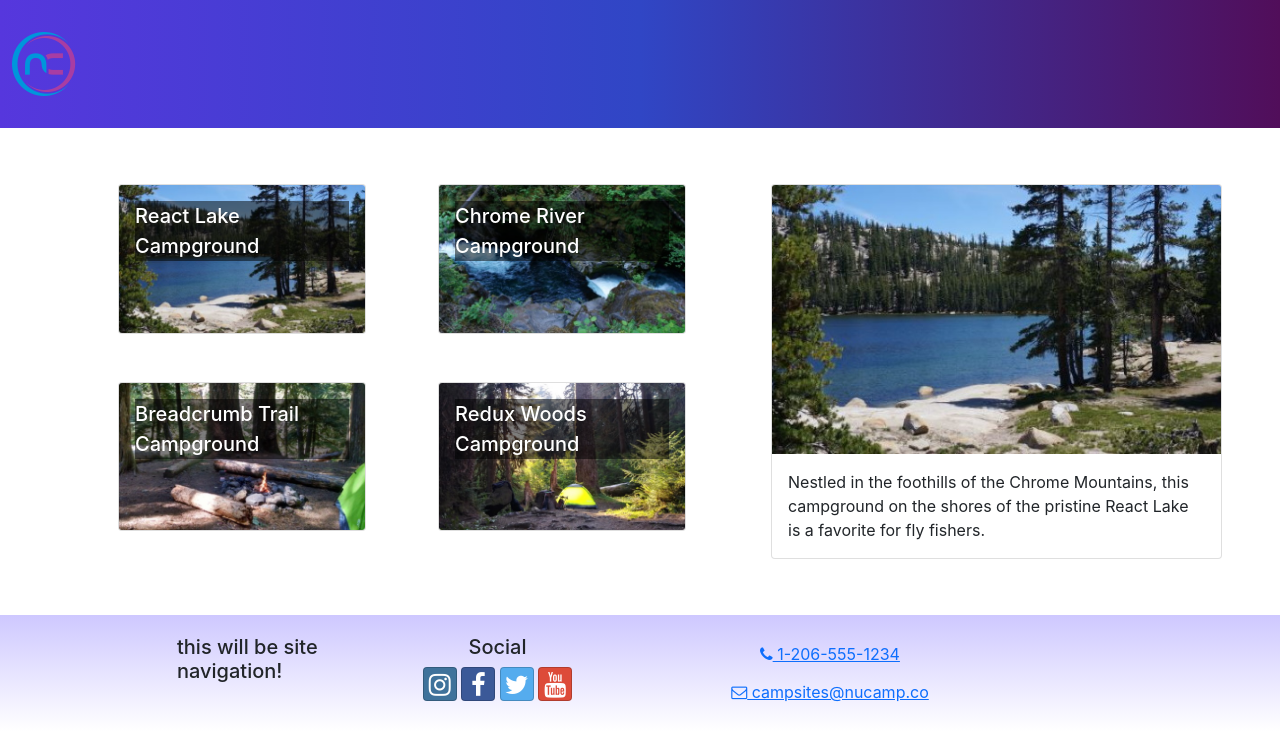
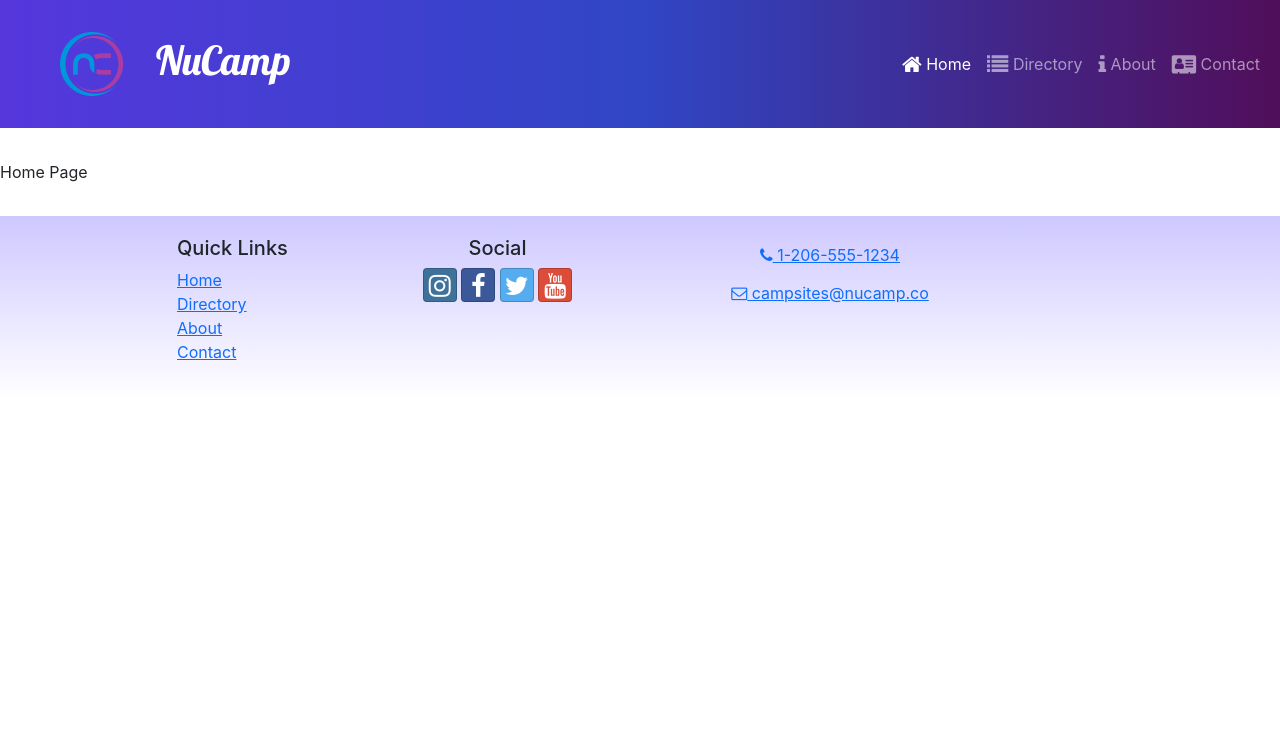
Before and after one commit to KibaaraNava/nucampsite-with-react, a React (Create React App) app: page / in a window 1280 px wide. Shown: the top 744 px of the page. Built offline with nearby package versions, Linux system fonts and the light colour scheme.

Commit message:
ReactRouter, Header and Footer Links

```diff
--- a/src/App.js
+++ b/src/App.js
@@ -1,5 +1,8 @@
 import React from 'react';
 import './App.css';
+import { Routes, Route } from 'react-router-dom';
+import HomePage from './pages/HomePage';
+import ContactPage from './pages/ContactPage';
 import CampsitesDirectoryPage from './pages/CampsitesDirectoryPage';
 import Header from './components/Header';
 import Footer from './components/Footer';
@@ -8,7 +11,11 @@ function App() {
     return (
         <div className='App'>
             <Header />
-            <CampsitesDirectoryPage />
+            <Routes>
+                <Route path="/" element={<HomePage />}/>
+                <Route path="contact" element={<ContactPage />}/>
+                <Route path="directory" element={<CampsitesDirectoryPage />}/>
+            </Routes>
             <Footer />
         </div>
     );
--- a/src/components/Footer.js
+++ b/src/components/Footer.js
@@ -1,5 +1,6 @@
 import React from 'react';
 import { Container, Row, Col } from 'reactstrap';
+import { Link } from 'react-router-dom';
 
 const Footer = () => {
     return (
@@ -8,7 +9,21 @@ const Footer = () => {
                 <Row>
                     {/* First Column */}
                     <Col xs={{ size: 4, offset: 1 }} sm="2">
-                        <h5>this will be site navigation!</h5>
+                        <h5>Quick Links</h5>
+                        <ul className="list-unstyled">
+                            <li>
+                               <Link to="/">Home</Link>
+                            </li>
+                            <li>
+                               <Link to="/directory">Directory</Link>
+                            </li>
+                            <li>
+                               <Link to="/about">About</Link>
+                            </li>
+                            <li>
+                               <Link to="/contact">Contact</Link>
+                            </li>
+                        </ul>
                     </Col>
 
                     {/* Second Column */}
--- a/src/components/Header.js
+++ b/src/components/Header.js
@@ -1,14 +1,49 @@
-import { Navbar, NavbarBrand} from 'reactstrap';
+import { useState } from 'react';
+import {
+    Navbar,
+    NavbarBrand,
+    Collapse,
+    NavbarToggler,
+    Nav,
+    NavItem
+} from 'reactstrap';
+import { NavLink } from 'react-router-dom';
 import NucampLogo from '../app/assets/img/logo.png';
 
 const Header = () => {
+    const [menuOpen, setMenuOpen] = useState(false);
     return (
         <Navbar dark color='primary' sticky='top' expand='md'>
 
-                    <NavbarBrand href='/'>
-                        <img src={NucampLogo} alt='nucamp logo' />
+                    <NavbarBrand className="ms-5" href='/'>
+                        <img src={NucampLogo} alt='nucamp logo' className="float-start"/>
+                        <h1 className="mt-1">NuCamp</h1>
                     </NavbarBrand>
-
+                    <NavbarToggler onClick={() => {setMenuOpen(!menuOpen)}}/>
+                    <Collapse isOpen={menuOpen} navbar>
+                        <Nav className="ms-auto" navbar>
+                            <NavItem>
+                                <NavLink className="nav-link" to="/">
+                                    <i className="fa fa-home fa-lg" /> Home
+                                </NavLink>
+                            </NavItem>
+                            <NavItem>
+                                <NavLink className="nav-link" to="/directory">
+                                    <i className="fa fa-list fa-lg" /> Directory
+                                </NavLink>
+                            </NavItem>
+                            <NavItem>
+                                <NavLink className="nav-link" to="/about">
+                                    <i className="fa fa-info fa-lg" /> About
+                                </NavLink>
+                            </NavItem>
+                            <NavItem>
+                                <NavLink className="nav-link" to="/contact">
+                                    <i className="fa fa-address-card fa-lg" /> Contact
+                                </NavLink>
+                            </NavItem>
+                        </Nav>
+                    </Collapse>
         </Navbar>
     )
 }
--- a/src/index.js
+++ b/src/index.js
@@ -2,6 +2,7 @@ import React from 'react';
 import { createRoot } from 'react-dom/client';
 import { Provider } from 'react-redux';
 import { store } from './app/store';
+import { BrowserRouter } from 'react-router-dom';
 import App from './App';
 import 'bootstrap/dist/css/bootstrap.min.css';
 import 'bootstrap-social/bootstrap-social.css';
@@ -16,7 +17,9 @@ const root = createRoot(container);
 root.render(
   <React.StrictMode>
     <Provider store={store}>
-      <App />
+      <BrowserRouter>
+        <App />
+      </BrowserRouter>
     </Provider>
   </React.StrictMode>
 );
--- /dev/null
+++ b/src/pages/ContactPage.js
@@ -0,0 +1,9 @@
+const ContactPage = () => {
+    return (
+        <div>
+            Contact Page
+        </div>
+    );
+}
+
+export default ContactPage;
--- /dev/null
+++ b/src/pages/HomePage.js
@@ -0,0 +1,9 @@
+const HomePage = () => {
+    return (
+        <div>
+            Home Page
+        </div>
+    );
+}
+
+export default HomePage;
```
